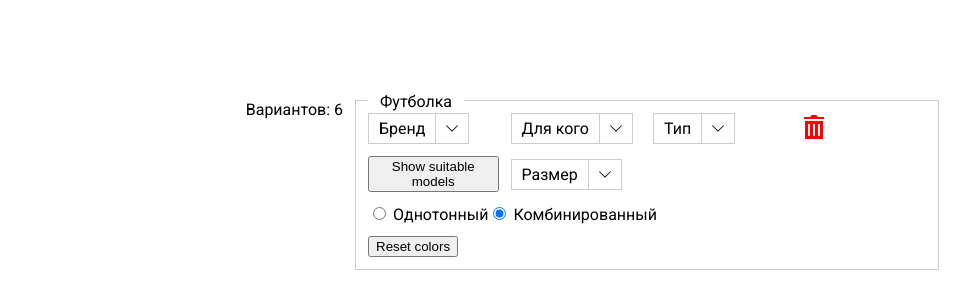
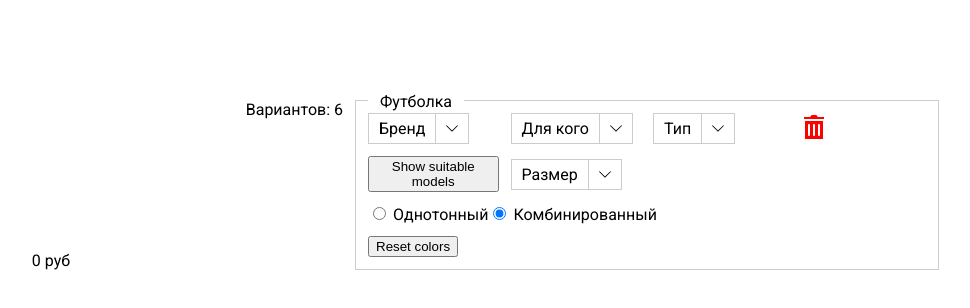
Before and after one commit to VladStepanov/t-shirt-constructor, a Vue app: page / in a window 1280 px wide. Shown: the top 308 px of the page, without its empty margins (291-1261 px from the left). Built offline with nearby package versions, Linux system fonts and the light colour scheme.

Commit message:
Added global price(shirt + print + selected prints)

```diff
--- a/src/components/MainScreen.vue
+++ b/src/components/MainScreen.vue
@@ -1,22 +1,11 @@
 <template>
   <div class='main-screen'>
+    <ToggleView v-if="haveRearSide && haveCurModel" />
+    <div v-if="haveCurModel" class="main-screen__title">{{ curModel.name }}</div>
+    <CountOfSuitableModels />
     <div class="main-screen__container" v-if='haveCurModel'>
       <ShirtPreview :paths='curModelPathsWithView' colorized />
       <template v-if="havePrintsToRender">
-<!--        <PrintPreview-->
-<!--          class="main-screen__print"-->
-<!--          v-for="(print, i) in printsToRender"-->
-<!--          :key="`${print.id}-${i}`"-->
-<!--          :color="print.types[print.type].color"-->
-<!--          :texture="print.types[print.type].texture"-->
-<!--          :position="print.types[print.type].position"-->
-<!--          :aspect-ratio="print.aspectRatio"-->
-<!--          :width="print.types[print.type] && print.types[print.type].size"-->
-<!--          :init-size="print.exportSize"-->
-<!--          :paths="print.paths"-->
-<!--          :id="`main-${print.id}-${i}`"-->
-<!--          colorized-->
-<!--        />-->
         <BasePrintCustomizable
           v-for="(print, i) in printsToRender"
           :key="`${print.id}-${i}`"
@@ -31,9 +20,7 @@
         />
       </template>
     </div>
-    <ToggleView v-if="haveRearSide && haveCurModel" />
-    <div v-if="haveCurModel" class="main-screen__title">{{ curModel.name }}</div>
-    <CountOfSuitableModels />
+    <MainScreenPrice />
   </div>
 </template>
 
@@ -42,6 +29,7 @@ import ToggleView from '@/components/ToggleView'
 import ShirtPreview from '@/components/ShirtPreview'
 import CountOfSuitableModels from '@/components/CountOfSuitableModels'
 import BasePrintCustomizable from '@/components/BasePrintCustomizable'
+import MainScreenPrice from '@/components/MainScreenPrice'
 import { mapGetters, mapState } from 'vuex'
 
 export default {
@@ -50,7 +38,8 @@ export default {
     ToggleView,
     ShirtPreview,
     BasePrintCustomizable,
-    CountOfSuitableModels
+    CountOfSuitableModels,
+    MainScreenPrice
   },
   computed: {
     ...mapState({
--- /dev/null
+++ b/src/components/MainScreenPrice.vue
@@ -0,0 +1,20 @@
+<template>
+  <div class='price'>
+    <span>{{ this.$store.getters.globalPrice }} руб</span>
+  </div>
+</template>
+
+<script>
+export default {
+  name: 'MainScreenPrice'
+}
+</script>
+
+<style lang="scss" scoped>
+.price {
+  position: absolute;
+  bottom: 0;
+  left: 50%;
+  transform: translateX(-50%);
+}
+</style>
--- a/src/components/MenuPrints/MenuPrintsSelectedItem.vue
+++ b/src/components/MenuPrints/MenuPrintsSelectedItem.vue
@@ -5,7 +5,7 @@
     <span>{{ translatedSide }}</span>
     <span>{{ translatedType }}</span>
     <span>Размер</span>
-    <span>{{ price }}</span>
+    <span>{{ price }} руб</span>
     <button @click="removeFromSelection">
       <svg xmlns="http://www.w3.org/2000/svg" width="24" height="24" viewBox="0 0 24 24"><path fill="red" d="M3 6v18h18v-18h-18zm5 14c0 .552-.448 1-1 1s-1-.448-1-1v-10c0-.552.448-1 1-1s1 .448 1 1v10zm5 0c0 .552-.448 1-1 1s-1-.448-1-1v-10c0-.552.448-1 1-1s1 .448 1 1v10zm5 0c0 .552-.448 1-1 1s-1-.448-1-1v-10c0-.552.448-1 1-1s1 .448 1 1v10zm4-18v2h-20v-2h5.711c.9 0 1.631-1.099 1.631-2h5.315c0 .901.73 2 1.631 2h5.712z"/></svg>
     </button>
--- a/src/store/entities.js
+++ b/src/store/entities.js
@@ -5,7 +5,10 @@ export const mutations = {
 }
 
 export const getters = {
-
+  globalPrice: (state, getters) => {
+    const price = getters.curModelPrice + getters['prints/curPrintPrice'] + getters['prints/selection/selectedPrintsPrices']
+    return parseFloat(price.toFixed(1))
+  }
 }
 
 export const actions = {
--- a/src/store/modules/models.js
+++ b/src/store/modules/models.js
@@ -56,10 +56,12 @@ export default {
     haveCurModel: (state, getters) => !!getters.curModel,
     haveRearSide: (state, getters) => !!getters.curModelPaths.rear,
     curModelPrice: (state, { haveCurModel, curModel, haveCurMaterial, curMaterial }) => {
-      if (haveCurModel && haveCurMaterial) {
-        const curMaterialPrice = require('@/models/materials-list').find(material => curMaterial === material.code).price
-        return parseFloat((curModel.realSize * curMaterialPrice).toFixed(2))
-      }
+      if (!haveCurModel && !haveCurMaterial) return 0
+
+      const curMaterialPrice = require('@/models/materials-list').find(material => material.code === curMaterial)?.price
+      const price = curModel.realSize * (curMaterialPrice ?? 0)
+
+      return parseFloat((price).toFixed(1))
     }
   }
 }
--- a/src/store/modules/prints/index.js
+++ b/src/store/modules/prints/index.js
@@ -113,8 +113,8 @@ export default {
       return Object.keys(curPrint.types).map(print => ({ code: print, title: printTypes[print] }))
     },
     curPrintPosition: (state, { curPrint, curPrintType }) => curPrint && curPrint.types[curPrintType].position,
-    curPrintPrice: ({ printForPrintType }, { calcSize, curPrintSize, curPrint, curPrintTexture }) => {
-      if (!curPrint) return
+    curPrintPrice: ({ printForPrintType }, { calcSize, curPrintSize, curPrint, haveCurPrint, curPrintTexture }) => {
+      if (!haveCurPrint) return 0
 
       const realWidth = require('@/models/prints/print-sizes').find(size => size.code === curPrintSize)?.realSize
       const { width, height } = calcSize(curPrint.aspectRatio, realWidth)
@@ -124,7 +124,7 @@ export default {
         ? width * height * printForPrintType
         : width * height * priceForTexture
 
-      return parseFloat(price.toFixed(1))
+      return parseFloat((price ?? 0).toFixed(1))
     }
   }
 }
--- a/src/store/modules/prints/selection.js
+++ b/src/store/modules/prints/selection.js
@@ -3,8 +3,7 @@ import cloneDeep from 'lodash/cloneDeep'
 export default {
   namespaced: true,
   state: () => ({
-    selected: [],
-    prices: {}
+    selected: []
   }),
   mutations: {
     SELECT_PRINT: (state, { print }) => { state.selected.push(print) },
@@ -34,17 +33,13 @@ export default {
   getters: {
     haveSelected: (state) => !!state.selected.length,
     isSelectedById: (state) => id => {
-      // let isSelected = false
-      // for (let side in state.selected) {
-      //   for (let print of state.selected[side]) {
-      //     if (print.id === id) isSelected = true
-      //   }
-      // }
-      // return isSelected
       return state.selected.some(print => print.id === id)
     },
     selectedPrints: (state) => {
       return state.selected
+    },
+    selectedPrintsPrices: (state) => {
+      return state.selected.reduce((total, print) => total + print.price, 0)
     }
   }
 }
--- a/src/store/modules/prints/sizes.js
+++ b/src/store/modules/prints/sizes.js
@@ -13,8 +13,10 @@ export default {
   },
   getters: {
     curPrintSize: (state, getters, rootState, rootGetters) => {
+      if (!getters.haveCurPrint) return
+
       const curPrint = rootGetters['prints/curPrint']
-      return curPrint && curPrint.types[curPrint.type] && curPrint.types[curPrint.type].size
+      return curPrint.types[curPrint.type]?.size
     },
     calcSize: () => (aspectRatio, width) => {
       // If print is vertical
```
